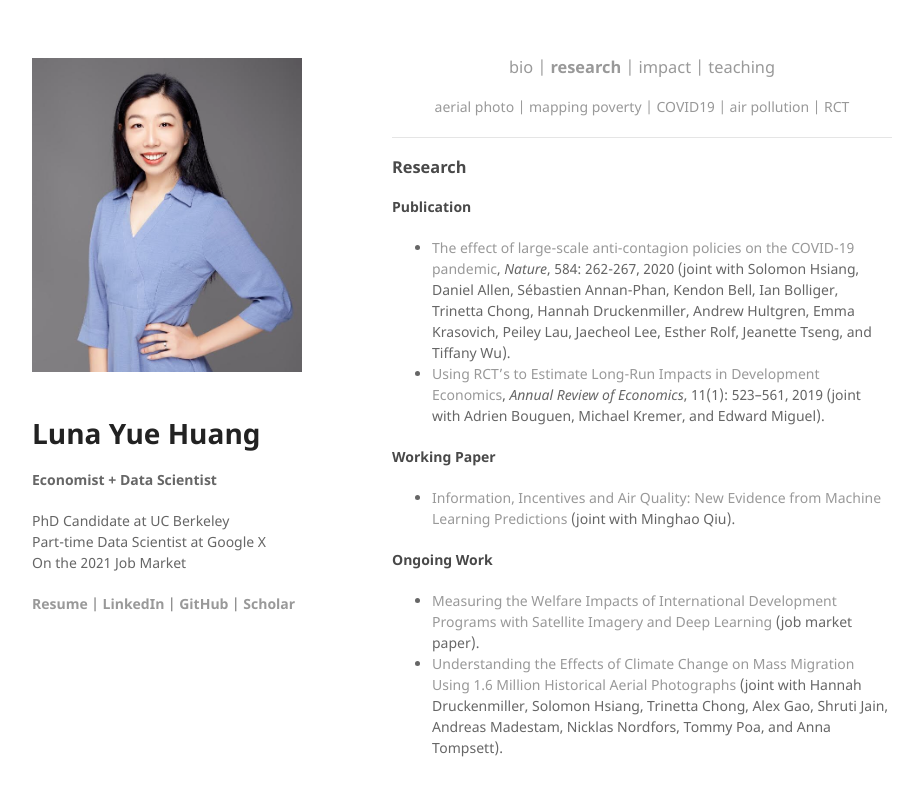
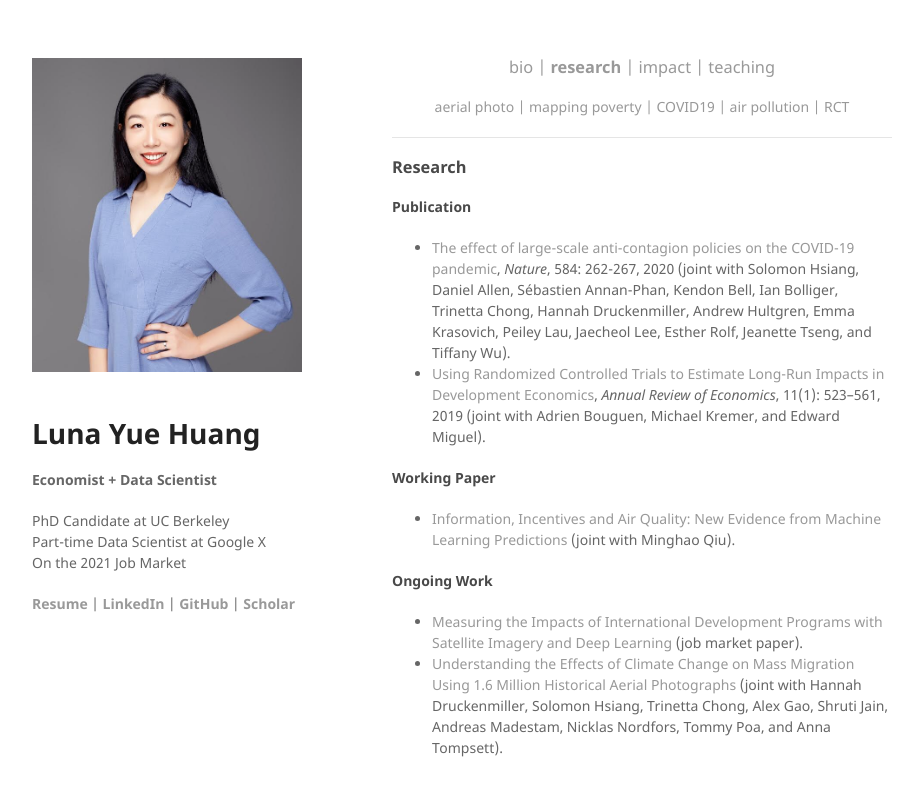
Before and after one commit to luna983/luna983.github.io, a Jekyll site: the page built from research.md, in a window 1280 px wide. Shown: the top 796 px of the page, without its empty margins (178-1096 px from the left). Built offline with Jekyll 4.4.1, drawn with Linux system fonts in a browser that asks for light colours.

Commit message:
Update research.md

```diff
--- a/research.md
+++ b/research.md
@@ -20,7 +20,7 @@ layout: default
 #### Publication
 
 - [The effect of large-scale anti-contagion policies on the COVID-19 pandemic](http://luna-yue-huang.com/research-covid19.html), _Nature_, 584: 262-267, 2020 (joint with Solomon Hsiang, Daniel Allen, Sébastien Annan-Phan, Kendon Bell, Ian Bolliger, Trinetta Chong, Hannah Druckenmiller, Andrew Hultgren, Emma Krasovich, Peiley Lau, Jaecheol Lee, Esther Rolf, Jeanette Tseng, and Tiffany Wu).
-- [Using RCT's to Estimate Long-Run Impacts in Development Economics](http://luna-yue-huang.com/research-rct.html), _Annual Review of Economics_, 11(1): 523–561, 2019 (joint with Adrien Bouguen, Michael Kremer, and Edward Miguel).
+- [Using Randomized Controlled Trials to Estimate Long-Run Impacts in Development Economics](http://luna-yue-huang.com/research-rct.html), _Annual Review of Economics_, 11(1): 523–561, 2019 (joint with Adrien Bouguen, Michael Kremer, and Edward Miguel).
 
 #### Working Paper
 
@@ -28,5 +28,5 @@ layout: default
 
 #### Ongoing Work
 
-- [Measuring the Welfare Impacts of International Development Programs with Satellite Imagery and Deep Learning](http://luna-yue-huang.com/research-jmp.html) (job market paper).
+- [Measuring the Impacts of International Development Programs with Satellite Imagery and Deep Learning](http://luna-yue-huang.com/research-jmp.html) (job market paper).
 - [Understanding the Effects of Climate Change on Mass Migration Using 1.6 Million Historical Aerial Photographs](http://luna-yue-huang.com/research-aerial.html) (joint with Hannah Druckenmiller, Solomon Hsiang, Trinetta Chong, Alex Gao, Shruti Jain, Andreas Madestam, Nicklas Nordfors, Tommy Poa, and Anna Tompsett).
```
